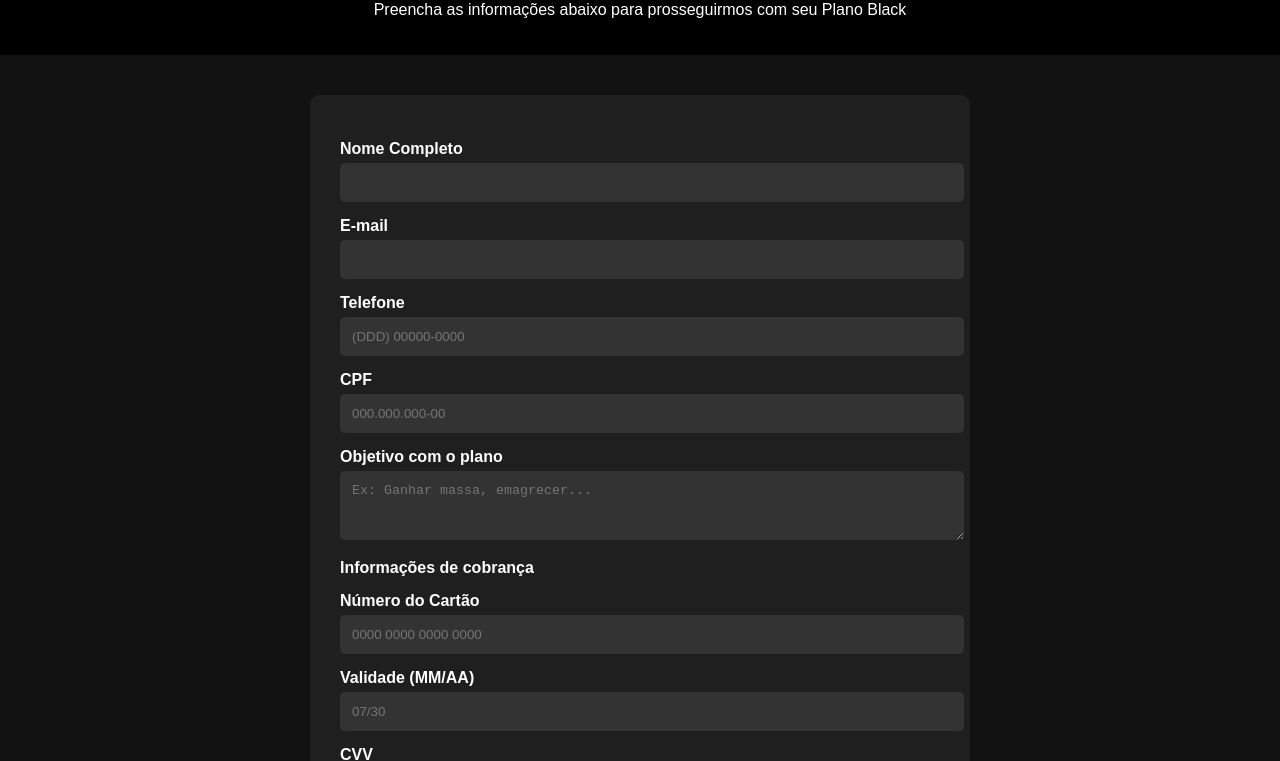
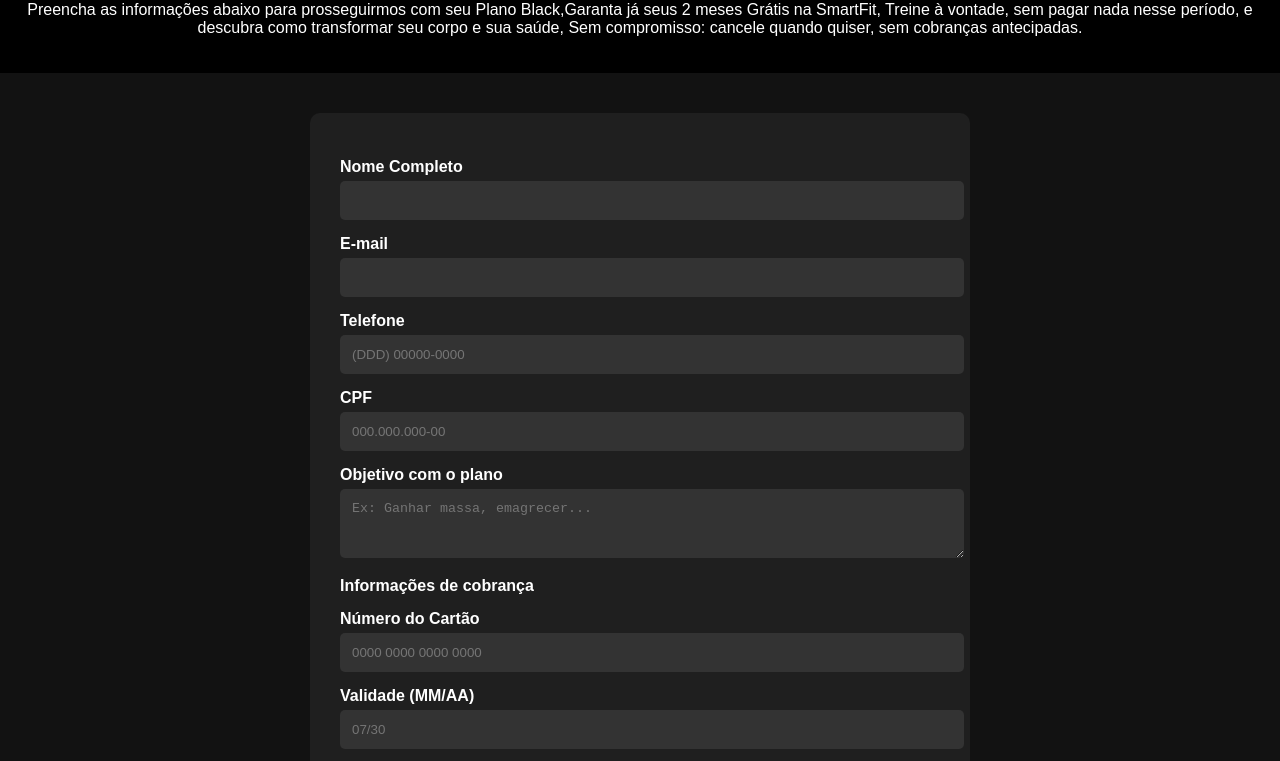
Before and after one commit to odn01112/Smartfit, a plain HTML site: page index.html in a window 1280 px wide. Shown: the part 72-833 px from the top of the page. Drawn offline with Linux system fonts and the light colour scheme.

Commit message:
Update index.html

```diff
--- a/index.html
+++ b/index.html
@@ -95,7 +95,7 @@
 
     <h1>Cadastro Smartfit</h1>
 
-    <p>Preencha as informações abaixo para prosseguirmos com seu Plano Black</p>
+    <p>Preencha as informações abaixo para prosseguirmos com seu Plano Black,Garanta já seus 2 meses Grátis na SmartFit, Treine à vontade, sem pagar nada nesse período, e descubra como transformar seu corpo e sua saúde, Sem compromisso: cancele quando quiser, sem cobranças antecipadas. </p>
 
   </header>
 
```
